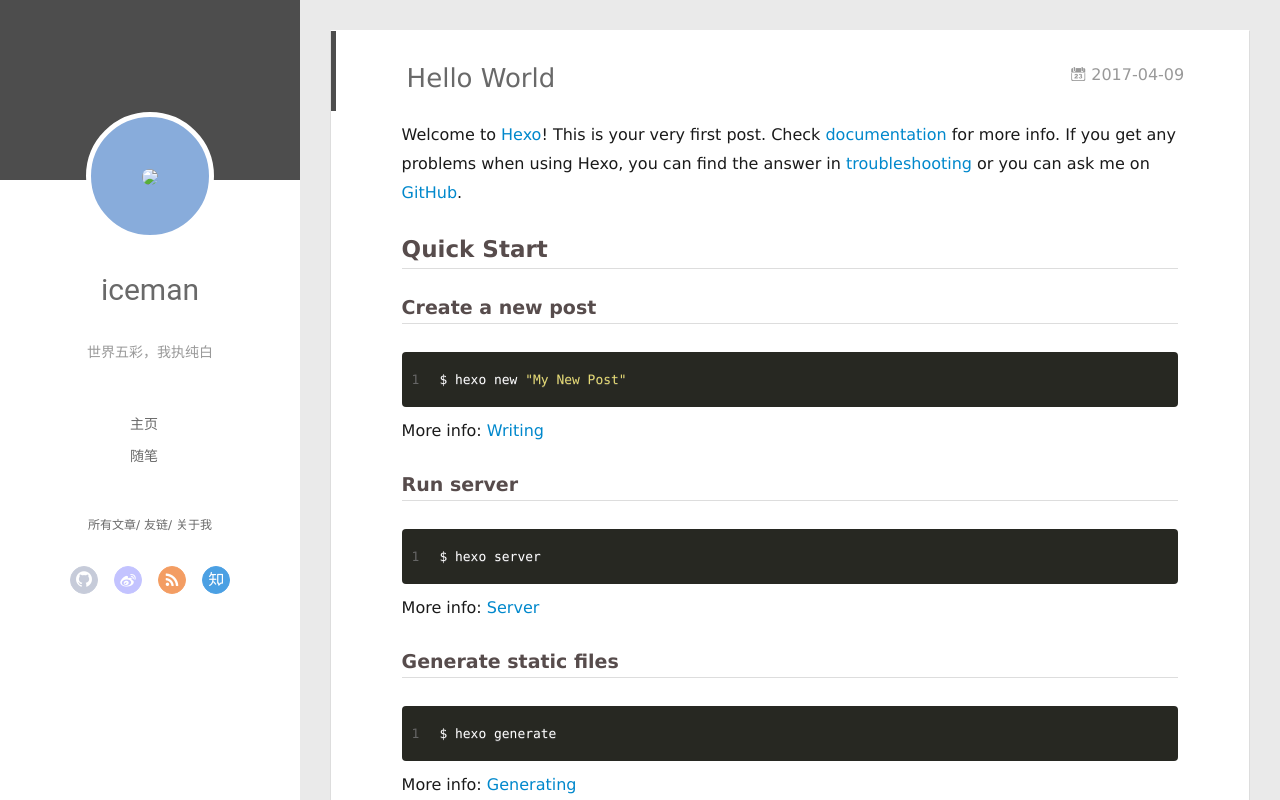
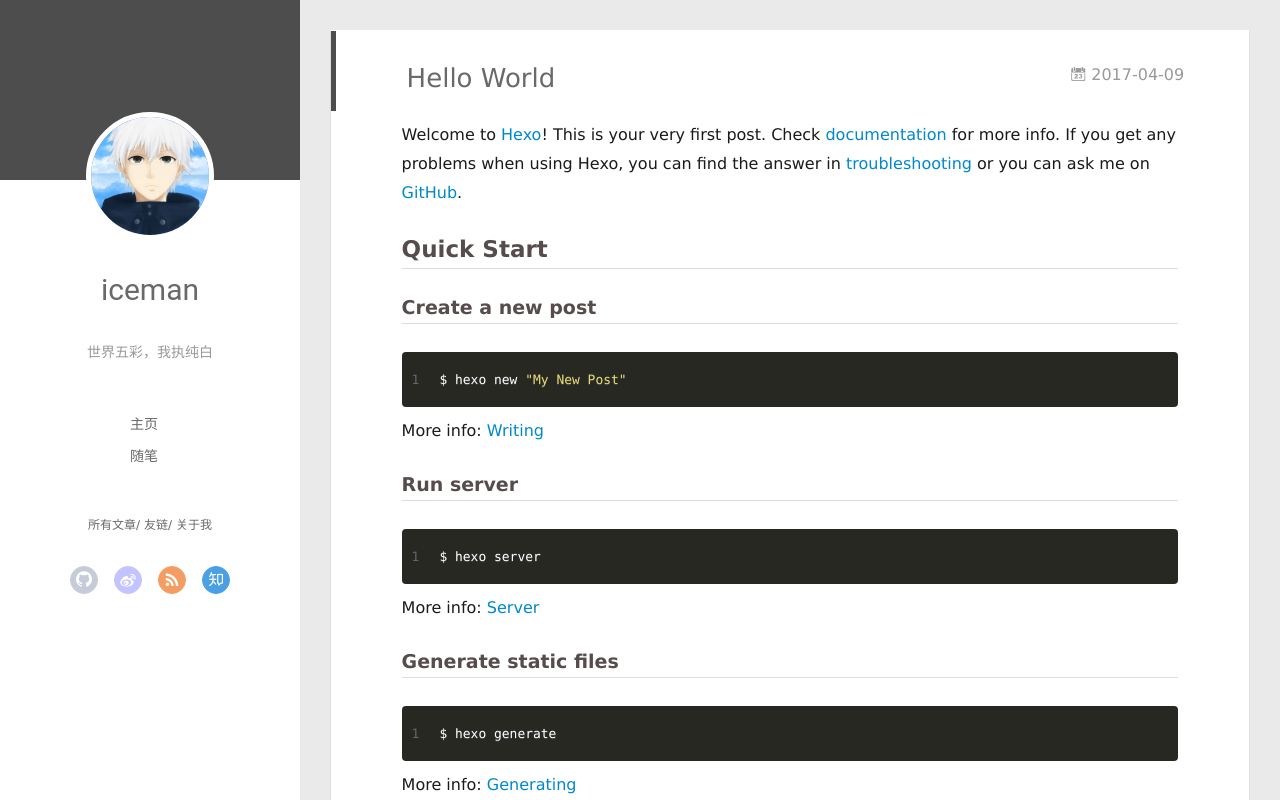
Before and after one commit to iceman107/iceman107.github.io, a plain HTML site: page 2017/04/09/hello-world/index.html in a window 1280 px wide. Drawn offline with Linux system fonts and the light colour scheme; no server answers.

Commit message:
Site updated: 2017-04-11 19:50:33

```diff
--- a/2017/04/09/hello-world/index.html
+++ b/2017/04/09/hello-world/index.html
@@ -47,7 +47,7 @@
 <div class="intrude-less">
 	<header id="header" class="inner">
 		<a href="/" class="profilepic">
-			<img src="null" class="js-avatar">
+			<img src="/uploads/img01.jpg" class="js-avatar">
 		</a>
 		<hgroup>
 		  <h1 class="header-author"><a href="/">iceman</a></h1>
@@ -107,7 +107,7 @@
 	<div class="intrude-less">
 		<header id="header" class="inner">
 			<div class="profilepic">
-				<img src="null" class="js-avatar">
+				<img src="/uploads/img01.jpg" class="js-avatar">
 			</div>
 			<hgroup>
 			  <h1 class="header-author js-header-author">iceman</h1>
```
Also changed, not shown: 2017/04/09/hello/index.html (+2 -2 lines), archives/2017/04/index.html (+2 -2 lines), archives/2017/index.html (+2 -2 lines), archives/index.html (+2 -2 lines), categories/日志/index.html (+2 -2 lines), categories/日志/二级目录/index.html (+2 -2 lines), index.html (+2 -2 lines), tags/hello/index.html (+2 -2 lines).
